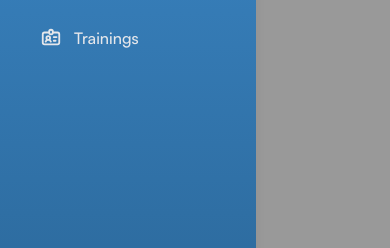
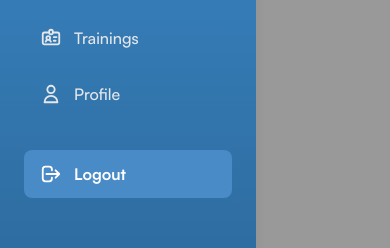
Before and after one commit to s4bbi/GBPIET-DESK, a React (Vite) app in the folder frontend/: page /description in a window 390 px wide. Both pictures are taken after a click on the button "Open menu". Shown: the part 218-466 px from the top of the page. Built offline with nearby package versions, Linux system fonts and the light colour scheme; no server answers.

Commit message:
Final functioanlities added

```diff
--- a/frontend/src/components/admin/AdminHeader.jsx
+++ b/frontend/src/components/admin/AdminHeader.jsx
@@ -1,5 +1,9 @@
 import React, { useState } from 'react';
-import { HiOutlineUserCircle, HiOutlineMenu, HiOutlineX,
+import { useNavigate, useLocation } from 'react-router-dom';
+import {
+  HiOutlineUserCircle,
+  HiOutlineMenu,
+  HiOutlineX,
   HiOutlineLogout,
   HiOutlineBriefcase,
   HiOutlineAcademicCap,
@@ -12,39 +16,27 @@ import { Link } from "react-router-dom";
 
 export default function AdminHeader() {
   const [sidebarOpen, setSidebarOpen] = useState(false);
+  const navigate = useNavigate();
+  const location = useLocation();
 
   const navItems = [
-    {
-          label: "Dashboard",
-          icon: <HiOutlineTemplate size={22} />,
-          to: "/admin/dashboard"
-        },
-        {
-          label: "Students Data",
-          icon: <HiOutlineUserGroup size={22} />,
-          to: "/admin/students"
-        },
-        {
-          label: "Post Jobs",
-          icon: <HiOutlineBriefcase size={22} />,
-          to: "/admin/jobs"
-        },
-        {
-          label: "Post Internships",
-          icon: <HiOutlineClipboardList size={22} />,
-          to: "/admin/internships"
-        },
-        {
-          label: "Post Trainings",
-          icon: <HiOutlineIdentification size={22} />,
-          to: "/admin/trainings"
-        },
+    { label: "Dashboard", icon: <HiOutlineTemplate size={22} />, to: "/admin/dashboard" },
+    { label: "Students Data", icon: <HiOutlineUserGroup size={22} />, to: "/admin/students" },
+    { label: "Post Jobs", icon: <HiOutlineBriefcase size={22} />, to: "/admin/jobs" },
+    { label: "Post Internships", icon: <HiOutlineClipboardList size={22} />, to: "/admin/internships" },
+    { label: "Post Trainings", icon: <HiOutlineIdentification size={22} />, to: "/admin/trainings" }
   ];
+
+  const handleLogout = () => {
+    localStorage.removeItem("token");
+    localStorage.removeItem("user");
+    navigate("/login");
+    setSidebarOpen(false);
+  };
 
   return (
     <>
-      <header className="flex items-center justify-between gap-10 sm:gap-0 m-6 sm:m-8 ">
-        {/* Hamburger Menu - Mobile Only */}
+      <header className="flex items-center justify-between gap-10 sm:gap-0 m-6 sm:m-8">
         <button
           onClick={() => setSidebarOpen(true)}
           className="sm:hidden text-gray-700"
@@ -52,37 +44,21 @@ export default function AdminHeader() {
         >
           <HiOutlineMenu size={26} />
         </button>
-
-        <p className='font-sM'></p>
-
-        {/* Search Bar
-        <input
-          type="text"
-          placeholder="Search"
-          className="w-full sm:w-1/3 px-4 py-2 rounded-full border border-gray-300 shadow-sm focus:outline-none text-sm sm:text-base"
-        /> */}
-
-        {/* Profile */}
-        {/* <div className="flex items-center justify-end gap-2">
-          <HiOutlineUserCircle size={28} className="text-gray-700" />
-          <span className="font-sM text-gray-700 text-sm sm:text-base hidden sm:flex">Yashpreet Singh</span>
-        </div> */}
+        <p className="font-sM"></p>
       </header>
 
       {/* Sidebar - Mobile Only */}
-      {/* Container with backdrop */}
       <div className={`fixed inset-0 z-40 sm:hidden transition-opacity duration-300 ${sidebarOpen ? 'opacity-100 pointer-events-auto' : 'opacity-0 pointer-events-none'}`}>
         {/* Backdrop */}
-        <div
-          className="absolute inset-0 bg-black opacity-40"
-          onClick={() => setSidebarOpen(false)}
-        ></div>
+        <div className="absolute inset-0 bg-black opacity-40" onClick={() => setSidebarOpen(false)}></div>
 
         {/* Sidebar Panel */}
         <div className={`absolute top-0 left-0 h-full w-64 p-6 shadow-lg transform transition-transform duration-300
           ${sidebarOpen ? 'translate-x-0' : '-translate-x-full'}
-          bg-gradient-to-b from-[#3C89C9] to-[#235782] text-white`}>
+          bg-gradient-to-b from-[#3C89C9] to-[#235782] text-white flex flex-col justify-between`}>
 
+          {/* Top Section */}
+          <div>
             {/* Close Button */}
             <button
               className="self-end mb-4 text-white"
@@ -100,11 +76,12 @@ export default function AdminHeader() {
                   <Link
                     key={label}
                     to={to}
-                          className={`flex items-center gap-3 px-4 py-3 rounded-lg transition
-                            ${isActive
+                    className={`flex items-center gap-3 px-4 py-3 rounded-lg transition ${
+                      isActive
                         ? 'bg-white text-[#235782] font-bold'
                         : 'text-gray-200 hover:bg-[#498BC6] hover:text-white'
                     }`}
+                    onClick={() => setSidebarOpen(false)}
                   >
                     {icon}
                     {label}
@@ -113,6 +90,16 @@ export default function AdminHeader() {
               })}
             </nav>
           </div>
+
+          {/* Logout Button */}
+          <button
+            onClick={handleLogout}
+            className="mt-4 flex items-center gap-3 px-4 py-3 rounded-lg bg-[#498BC6] hover:bg-[#5f8db4] transition font-sB text-white"
+          >
+            <HiOutlineLogout size={22} />
+            Logout
+          </button>
+        </div>
       </div>
     </>
   );
--- a/frontend/src/components/common/Header.jsx
+++ b/frontend/src/components/common/Header.jsx
@@ -1,17 +1,25 @@
 import React, { useState } from 'react';
-import { useNavigate } from 'react-router-dom';
-import { HiOutlineUserCircle, HiOutlineMenu, HiOutlineX, HiOutlineTemplate, HiOutlineLogout,
+import { useNavigate, useLocation } from 'react-router-dom';
+import {
+  HiOutlineUser,
+  HiOutlineMenu,
+  HiOutlineX,
+  HiOutlineTemplate,
+  HiOutlineLogout,
   HiOutlineBriefcase,
   HiOutlineAcademicCap,
   HiOutlineClipboardList,
-  HiOutlineIdentification } from "react-icons/hi";
+  HiOutlineIdentification
+} from "react-icons/hi";
 import { Link } from "react-router-dom";
 
 export default function Header() {
-
   const user = JSON.parse(localStorage.getItem("user"));
   const [sidebarOpen, setSidebarOpen] = useState(false);
   const navigate = useNavigate();
+  const location = useLocation();
+  const storedUser = JSON.parse(localStorage.getItem("user"));
+  const userId = storedUser?._id;
 
   const navItems = [
     {
@@ -33,12 +41,24 @@ export default function Header() {
       label: "Trainings",
       icon: <HiOutlineIdentification size={22} />,
       to: "/trainings"
+    },
+    {
+      label: "Profile",
+      icon: <HiOutlineUser size={22} />,
+      to: `/profile/${userId}`
     }
   ];
 
+  const handleLogout = () => {
+    localStorage.removeItem("token");
+    localStorage.removeItem("user");
+    navigate("/login");
+    setSidebarOpen(false);
+  };
+
   return (
     <>
-      <header className="flex items-center justify-between gap-10 sm:gap-0 m-6 sm:m-8 ">
+      <header className="flex items-center justify-between gap-10 sm:gap-0 m-6 sm:m-8">
         {/* Hamburger Menu - Mobile Only */}
         <button
           onClick={() => setSidebarOpen(true)}
@@ -48,24 +68,15 @@ export default function Header() {
           <HiOutlineMenu size={26} />
         </button>
 
-        {/* Search Bar
-        <input
-          type="text"
-          placeholder="Search"
-          className="w-full sm:w-1/3 px-4 py-2 rounded-full border border-gray-300 shadow-sm focus:outline-none text-sm sm:text-base"
-        /> */}
-
-        {/* Profile */}
+        {/* Profile (Optional) */}
         {/* <div className="flex items-center justify-end gap-2 hover:text-blue-600 transition cursor-pointer"
           onClick={() => navigate(`/profile/${user._id}`)} >
           <HiOutlineUserCircle size={28} className="text-gray-700" />
           <span className="font-sM text-gray-700 text-sm sm:text-base hidden sm:flex">{user.name}</span>
         </div> */}
-
       </header>
 
       {/* Sidebar - Mobile Only */}
-      {/* Container with backdrop */}
       <div className={`fixed inset-0 z-40 sm:hidden transition-opacity duration-300 ${sidebarOpen ? 'opacity-100 pointer-events-auto' : 'opacity-0 pointer-events-none'}`}>
         {/* Backdrop */}
         <div
@@ -100,12 +111,22 @@ export default function Header() {
                       ? 'bg-white text-[#235782] font-bold'
                       : 'text-gray-200 hover:bg-[#498BC6] hover:text-white'
                     }`}
+                  onClick={() => setSidebarOpen(false)}
                 >
                   {icon}
                   {label}
                 </Link>
               );
             })}
+
+            {/* Logout Button */}
+            <button
+              onClick={handleLogout}
+              className="mt-6 flex items-center gap-3 px-4 py-3 rounded-lg bg-[#498BC6] hover:bg-[#5f8db4] transition font-sB text-white"
+            >
+              <HiOutlineLogout size={22} />
+              Logout
+            </button>
           </nav>
         </div>
       </div>
--- a/frontend/src/components/student/StudentSidebar.jsx
+++ b/frontend/src/components/student/StudentSidebar.jsx
@@ -1,4 +1,4 @@
-import React from 'react';
+import React, { useState } from 'react';
 import { Link, useNavigate, useLocation } from 'react-router-dom';
 import { toast } from "react-toastify";
 import {
@@ -8,12 +8,14 @@ import {
   HiOutlineIdentification,
   HiOutlineAcademicCap,
   HiOutlineLogout,
-  HiOutlineUser
+  HiOutlineUser,
+  HiMenu
 } from "react-icons/hi";
 
 export default function StudentSidebar() {
   const location = useLocation();
   const navigate = useNavigate();
+  const [isMobileMenuOpen, setMobileMenuOpen] = useState(false);
 
   const handleLogout = () => {
     localStorage.removeItem("token");
@@ -22,44 +24,79 @@ export default function StudentSidebar() {
     toast.success("Logged out successfully!");
   };
 
-  // Get user ID from localStorage
   const storedUser = JSON.parse(localStorage.getItem("user"));
   const userId = storedUser?._id;
 
   const navItems = [
-    {
-      label: "Dashboard",
-      icon: <HiOutlineTemplate size={22} />,
-      to: "/dashboard"
-    },
-    {
-      label: "Jobs",
-      icon: <HiOutlineBriefcase size={22} />,
-      to: "/jobs"
-    },
-    {
-      label: "Internships",
-      icon: <HiOutlineClipboardList size={22} />,
-      to: "/internships"
-    },
-    {
-      label: "Trainings",
-      icon: <HiOutlineIdentification size={22} />,
-      to: "/trainings"
-    },
-    {
-      label: "Profile",
-      icon: <HiOutlineUser size={22} />,
-      to: `/profile/${userId}`
-    }
+    { label: "Dashboard", icon: <HiOutlineTemplate size={22} />, to: "/dashboard" },
+    { label: "Jobs", icon: <HiOutlineBriefcase size={22} />, to: "/jobs" },
+    { label: "Internships", icon: <HiOutlineClipboardList size={22} />, to: "/internships" },
+    { label: "Trainings", icon: <HiOutlineIdentification size={22} />, to: "/trainings" },
+    { label: "Profile", icon: <HiOutlineUser size={22} />, to: `/profile/${userId}` },
   ];
 
   return (
-    <aside className="w-64 h-screen bg-gradient-to-b from-[#3C89C9] to-[#235782] text-white flex flex-col justify-between py-8 px-4 rounded-2xl my-10 ml-10">
+    <>
+      {/* Mobile Header with Hamburger */}
+      <div className="md:hidden p-4 flex justify-between items-center bg-[#235782] text-white">
+        <div className="text-xl font-bold">T&P Portal</div>
+        <button onClick={() => setMobileMenuOpen(!isMobileMenuOpen)}>
+          <HiMenu size={28} />
+        </button>
+      </div>
+
+      {/* Mobile Sidebar */}
+      {isMobileMenuOpen && (
+        <div className="md:hidden bg-gradient-to-b from-[#3C89C9] to-[#235782] text-white p-6 space-y-6 min-h-screen z-50 shadow-md rounded-b-xl">
+          {/* Logo */}
+          <div className="flex flex-col items-center mb-6">
+            <div className="bg-[#498BC6] w-20 h-20 rounded-full p-4 flex justify-center items-center">
+              <HiOutlineAcademicCap size={42} />
+            </div>
+          </div>
+
+          {/* Nav Links */}
+          <nav className="flex flex-col gap-3 text-center font-sM">
+            {navItems.map(({ label, icon, to }) => {
+              const isActive = location.pathname === to;
+              return (
+                <Link
+                  key={label}
+                  to={to}
+                  className={`flex items-center gap-3 px-4 py-2 rounded-lg transition ${
+                    isActive
+                      ? 'bg-white text-[#235782] font-bold'
+                      : 'text-gray-200 hover:bg-[#498BC6] hover:text-white'
+                  }`}
+                  onClick={() => setMobileMenuOpen(false)} // close on click
+                >
+                  {icon}
+                  {label}
+                </Link>
+              );
+            })}
+          </nav>
+
+          {/* Logout Button */}
+          <button
+            onClick={() => {
+              handleLogout();
+              setMobileMenuOpen(false);
+            }}
+            className="flex items-center gap-3 px-4 py-2 rounded-lg bg-[#498BC6] hover:bg-[#5f8db4] transition font-sB w-full"
+          >
+            <HiOutlineLogout size={22} />
+            Logout
+          </button>
+        </div>
+      )}
+
+      {/* Desktop Sidebar */}
+      <aside className="hidden md:flex w-64 h-screen bg-gradient-to-b from-[#3C89C9] to-[#235782] text-white flex-col justify-between py-8 px-4 rounded-2xl my-10 ml-10">
         <div>
           <div className="flex flex-col items-center mb-10">
             <div className="bg-[#498BC6] w-24 h-24 rounded-full p-4 mb-2 flex justify-center items-center">
-            <HiOutlineAcademicCap size={48} className='flex items-center' />
+              <HiOutlineAcademicCap size={48} />
             </div>
           </div>
 
@@ -70,8 +107,8 @@ export default function StudentSidebar() {
                 <Link
                   key={label}
                   to={to}
-                className={`flex items-center gap-3 px-4 py-3 rounded-lg transition
-                  ${isActive
+                  className={`flex items-center gap-3 px-4 py-3 rounded-lg transition ${
+                    isActive
                       ? 'bg-white text-[#235782] font-bold'
                       : 'text-gray-200 hover:bg-[#498BC6] hover:text-white'
                   }`}
@@ -84,7 +121,6 @@ export default function StudentSidebar() {
           </nav>
         </div>
 
-      {/* Logout Button */}
         <button
           onClick={handleLogout}
           className="flex items-center gap-3 px-4 py-3 rounded-lg hover:bg-[#5f8db4] transition font-sB"
@@ -93,5 +129,6 @@ export default function StudentSidebar() {
           Logout
         </button>
       </aside>
+    </>
   );
 }
--- a/frontend/src/pages/admin/AdminDashboard.jsx
+++ b/frontend/src/pages/admin/AdminDashboard.jsx
@@ -77,7 +77,7 @@ export default function AdminDashboard() {
 
   return (
     <Layout active="Dashboard">
-      <div className="grid grid-cols-1 sm:grid-cols-2 lg:grid-cols-3 gap-6 font-sB mb-6">
+      <div className="grid grid-cols-1 sm:grid-cols-2 lg:grid-cols-3 gap-6 font-sB mb-6 -mt-6">
         <StatsCard
           title="Total Students Enrolled"
           count={stats.totalStudents}
```
Lines whose indentation alone changed are shown as unchanged.
